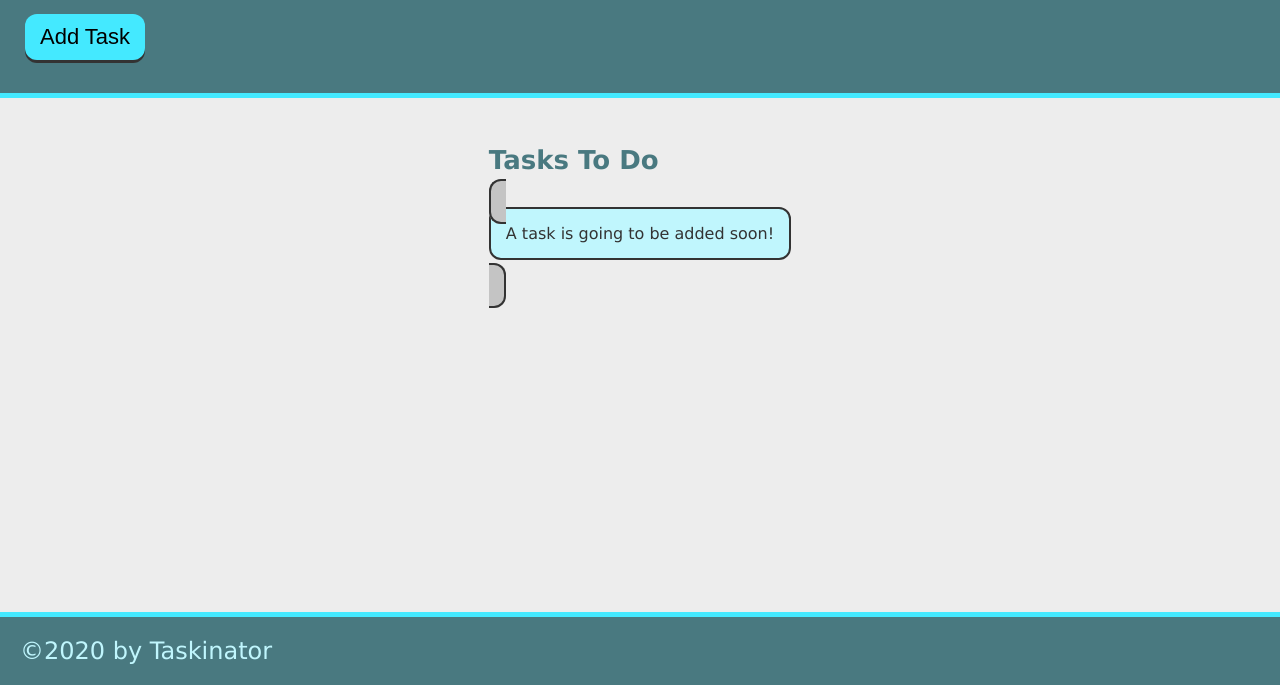
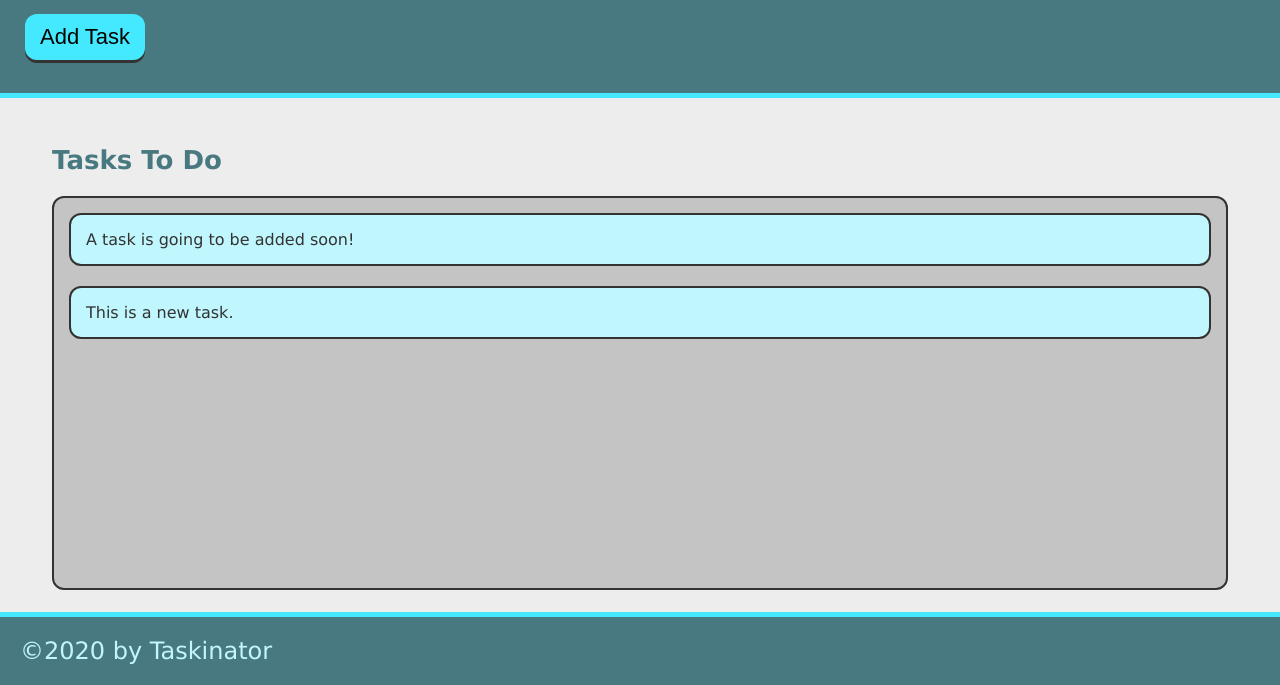
Before and after one commit to Dokeyz/Taskinator, a plain HTML site: page index.html in a window 1280 px wide. Both pictures are taken after a click on the button "Add Task". Shown: the part 115-800 px from the top of the page. Drawn offline with Linux system fonts and the light colour scheme.

Commit message:
finished add task feature

```diff
--- a/assets/js/script.js
+++ b/assets/js/script.js
@@ -0,0 +1,11 @@
+var buttonEl = document.querySelector("#save-task");
+var tasksToDoEl = document.querySelector("#tasks-to-do");
+
+var createTaskHandler = function() {
+  var listItemEl = document.createElement("li");
+  listItemEl.className = "task-item";
+  listItemEl.textContent = "This is a new task.";
+  tasksToDoEl.appendChild(listItemEl);
+};
+
+buttonEl.addEventListener("click", createTaskHandler);
--- a/index.html
+++ b/index.html
@@ -1,49 +1,36 @@
 <!DOCTYPE html>
 <html lang="en">
+
 <head>
-
   <meta charset="UTF-8">
-
-    <meta http-equiv="X-UA-Compatible" content="IE=edge">
-
   <meta name="viewport" content="width=device-width, initial-scale=1.0">
-
+  <meta http-equiv="X-UA-Compatible" content="ie=edge">
   <title>Taskinator</title>
-
   <link rel="stylesheet" href="./assets/css/style.css">
-
 </head>
 
 <body>
 
   <header>
-
-        <h1 class = "page-title">Taskinator</h1>
-
+    <h1 class="page-title">Taskinator</h1>
     <p>Click the button below to add a new task!</p>
-
-        <button class="btn">Add Task</button>
-
+    <button class="btn" id="save-task">Add Task</button>
   </header>
 
   <main class="page-content">
-
-        <section>
+    <section class="task-list-wrapper">
       <h2 class="list-title">Tasks To Do</h2>
-            <u1 class="task-list">
+      <ul class="task-list" id="tasks-to-do">
         <li class="task-item">A task is going to be added soon!</li>
-            </u1>
+      </ul>
     </section>
-
   </main>
-
-    <script src="./assets/js/script.js"></script>
-
-
-</body>
 
   <footer>
     &copy;2020 by Taskinator
   </footer>
 
+  <script src="./assets/js/script.js"></script>
+</body>
+
 </html>
```
Also changed, not shown: assets/images/select-arrow.svg. Lines whose indentation alone changed are shown as unchanged.
